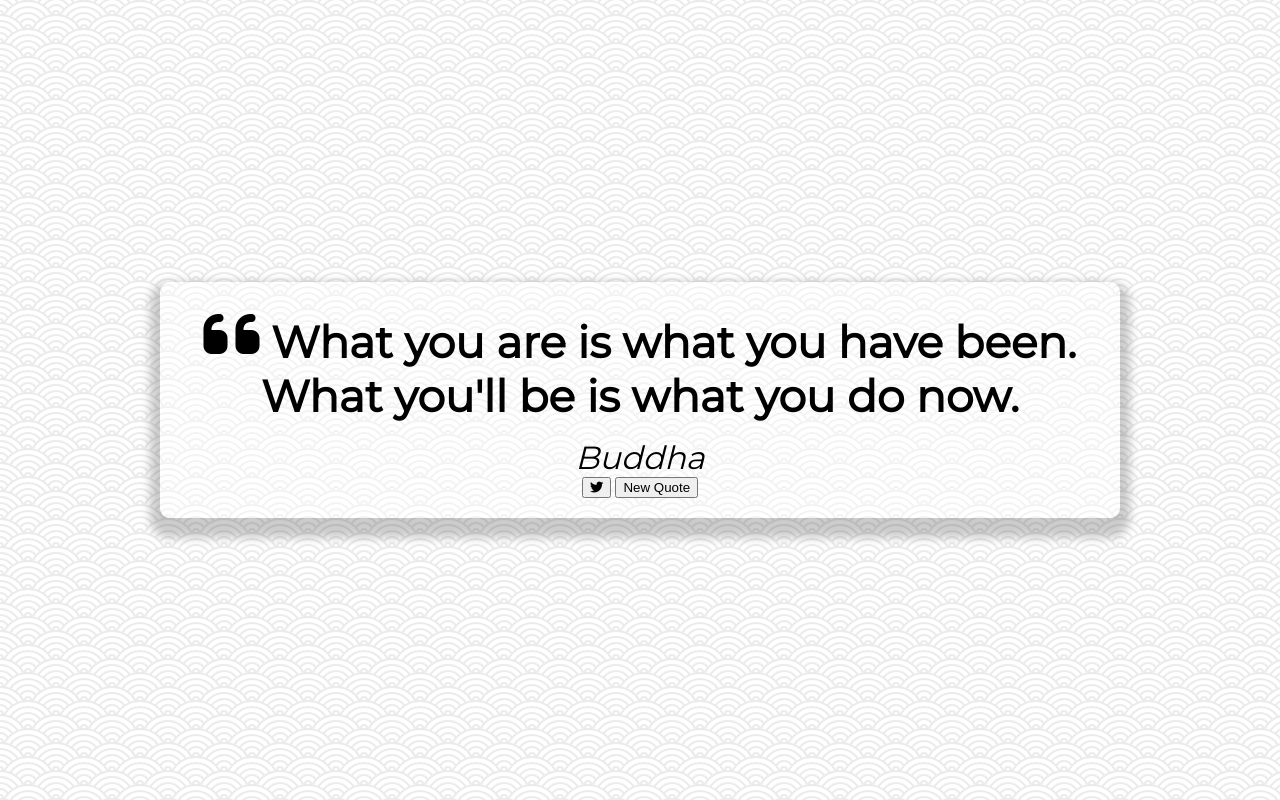
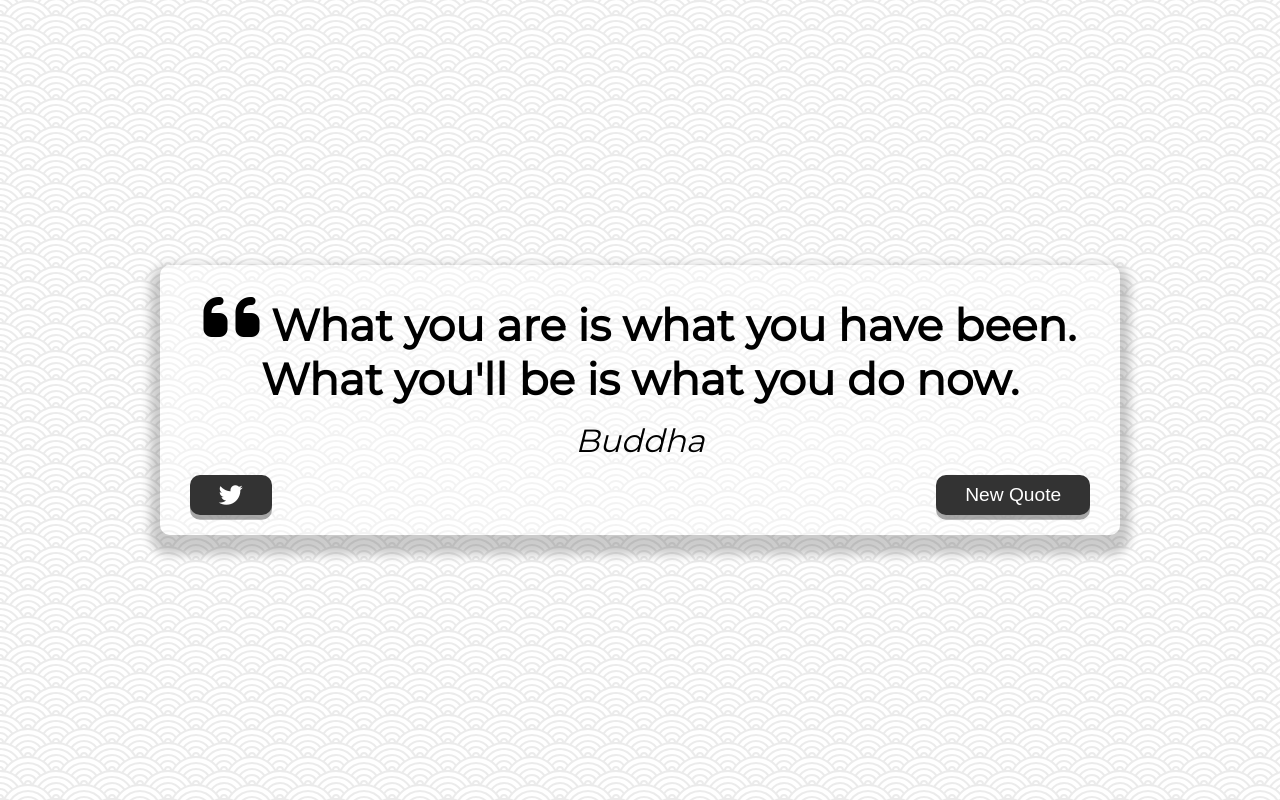
Before and after one commit to Achronus/js-projects, a plain HTML site: page quote-generator/index.html in a window 1280 px wide. Drawn offline with Linux system fonts and the light colour scheme.

Commit message:
Updated button styles

```diff
--- a/quote-generator/style.css
+++ b/quote-generator/style.css
@@ -47,6 +47,42 @@ body {
     font-style: italic;
 }
 
+.button-container {
+    margin-top: 15px;
+    display: flex;
+    justify-content: space-between;
+}
+
+button {
+    cursor: pointer;
+    font-size: 1.2rem;
+    height: 2.5rem;
+    border: none;
+    border-radius: 10px;
+    color: #fff;
+    background: #333;
+    outline: none;
+    padding: 0.5rem 1.8rem;
+    box-shadow: 0 0.3rem rgba(121, 121, 121, 0.65);
+}
+
+button:hover {
+    filter: brightness(110%);
+}
+
+button:active {
+    transform: translate(0, 0.3rem);
+    box-shadow: 0 0.1rem rgba(255, 255, 255, 0.65);
+}
+
+.twitter-button:hover {
+    background-color: #38a1f3;
+}
+
+.fa-twitter {
+    font-size: 1.5rem;
+}
+
 /* Media Query: Tablet or Smaller */
 @media screen and (max-width: 1000px) {
     .quote-container {
```
